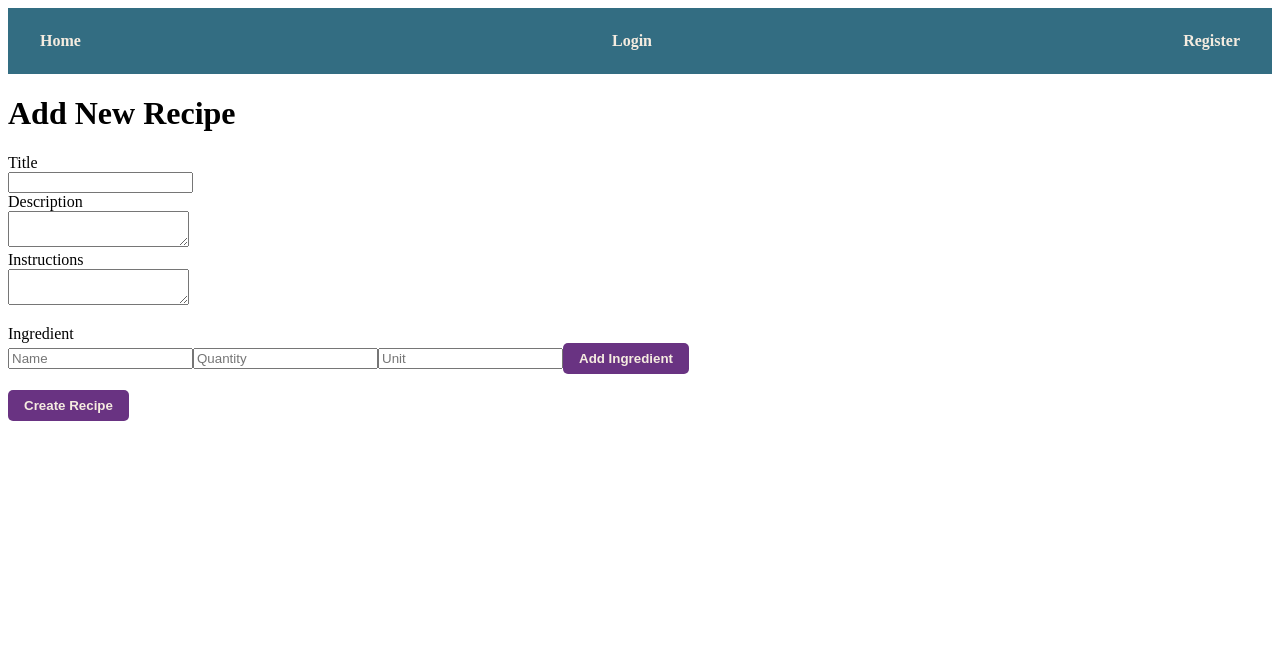
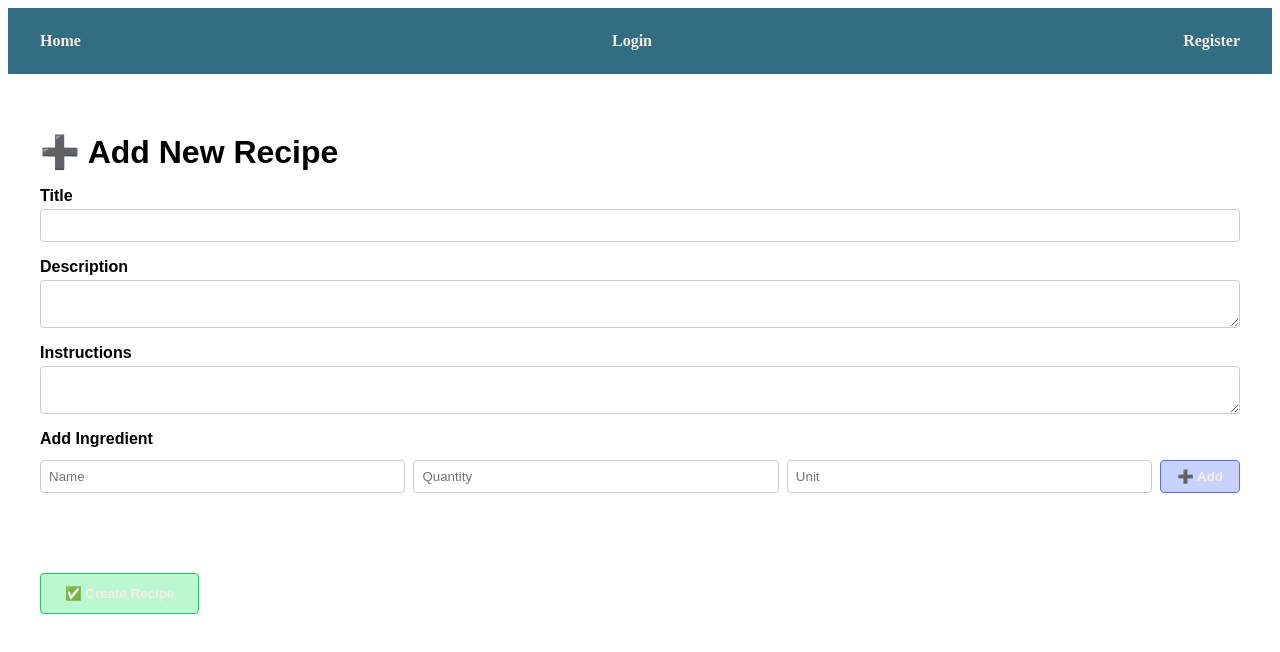
Before and after one commit to cmellor00/Whiskr.Front, a React (Vite) app: page /addRecipe in a window 1280 px wide. Shown: the top 652 px of the page. Built offline with nearby package versions, Linux system fonts and the light colour scheme.

Commit message:
Added AddRecipe styles

```diff
--- /dev/null
+++ b/src/Styles/addRecipe.css
@@ -0,0 +1,67 @@
+.add-recipe-form {
+    display: flex;
+    flex-direction: column;
+    gap: 1rem;
+}
+
+.form-group {
+    display: flex;
+    flex-direction: column;
+}
+
+.form-group label {
+    font-weight: bold;
+    margin-bottom: 0.25rem;
+}
+
+.form-group input,
+.form-group textarea {
+    padding: 0.5rem;
+    border: 1px solid #ccc;
+    border-radius: 4px;
+}
+
+.ingredient-group .ingredient-inputs {
+    display: flex;
+    flex-wrap: wrap;
+    gap: 0.5rem;
+    margin-top: 0.5rem;
+}
+
+.ingredient-group input {
+    flex: 1;
+    min-width: 100px;
+}
+
+.ingredient-inputs button {
+    background-color: #c7d2fe;
+    border: 1px solid #6366f1;
+    border-radius: 4px;
+    padding: 0.5rem 1rem;
+    cursor: pointer;
+}
+
+.ingredient-inputs button:hover {
+    background-color: #a5b4fc;
+}
+
+.ingredient-list {
+    padding-left: 1.25rem;
+    list-style-type: disc;
+}
+
+.form-actions {
+    margin-top: 1rem;
+}
+
+.form-actions button {
+    background-color: #bbf7d0;
+    border: 1px solid #22c55e;
+    border-radius: 4px;
+    padding: 0.75rem 1.5rem;
+    cursor: pointer;
+}
+
+.form-actions button:hover {
+    background-color: #86efac;
+}
--- a/src/components/AddRecipe.jsx
+++ b/src/components/AddRecipe.jsx
@@ -2,11 +2,12 @@ import React, { useState } from "react";
 import { useNavigate } from "react-router-dom";
 import { useAuth } from "../auth/AuthContext";
 import { API } from "../api/apiContext";
+import "../Styles/home.css";
+import "../Styles/addRecipe.css"; // New scoped styles
 
 export default function AddRecipe() {
     const [title, setTitle] = useState("");
     const [description, setDescription] = useState("");
-
     const [instructions, setInstructions] = useState("");
     const [ingredients, setIngredients] = useState([]);
     const [newIngredient, setNewIngredient] = useState({ name: "", quantity: "", unit: "" });
@@ -24,11 +25,10 @@ export default function AddRecipe() {
         e.preventDefault();
         try {
             const res = await fetch(`${API}/recipes`, {
-
                 method: "POST",
                 headers: {
                     "Content-Type": "application/json",
-                    Authorization: `Bearer ${token}`, // include token like pantry
+                    Authorization: `Bearer ${token}`,
                 },
                 body: JSON.stringify({ title, description, instructions, ingredients }),
             });
@@ -43,13 +43,13 @@ export default function AddRecipe() {
     };
 
     return (
-        <div>
-            <h1>Add New Recipe</h1>
-            {error && <p style={{ color: "red" }}>{error}</p>}
+        <div className="home-container">
+            <h2 className="home-heading">➕ Add New Recipe</h2>
+            {error && <p className="error-message">{error}</p>}
 
-            <form onSubmit={handleSubmit}>
-                <div>
-                    <label>Title</label><br />
+            <form className="add-recipe-form" onSubmit={handleSubmit}>
+                <div className="form-group">
+                    <label>Title</label>
                     <input
                         type="text"
                         value={title}
@@ -57,8 +57,9 @@ export default function AddRecipe() {
                         required
                     />
                 </div>
-                <div>
-                    <label>Description</label><br />
+
+                <div className="form-group">
+                    <label>Description</label>
                     <textarea
                         value={description}
                         onChange={(e) => setDescription(e.target.value)}
@@ -66,8 +67,8 @@ export default function AddRecipe() {
                     />
                 </div>
 
-                <div>
-                    <label>Instructions</label><br />
+                <div className="form-group">
+                    <label>Instructions</label>
                     <textarea
                         value={instructions}
                         onChange={(e) => setInstructions(e.target.value)}
@@ -75,30 +76,40 @@ export default function AddRecipe() {
                     />
                 </div>
 
-                <div style={{ marginTop: "1em" }}>
-                    <label>Ingredient</label><br />
+                <div className="form-group ingredient-group">
+                    <label>Add Ingredient</label>
+                    <div className="ingredient-inputs">
                         <input
                             type="text"
                             placeholder="Name"
                             value={newIngredient.name}
-                        onChange={(e) => setNewIngredient({ ...newIngredient, name: e.target.value })}
+                            onChange={(e) =>
+                                setNewIngredient({ ...newIngredient, name: e.target.value })
+                            }
                         />
                         <input
                             type="number"
                             placeholder="Quantity"
                             value={newIngredient.quantity}
-                        onChange={(e) => setNewIngredient({ ...newIngredient, quantity: e.target.value })}
+                            onChange={(e) =>
+                                setNewIngredient({ ...newIngredient, quantity: e.target.value })
+                            }
                         />
                         <input
                             type="text"
                             placeholder="Unit"
                             value={newIngredient.unit}
-                        onChange={(e) => setNewIngredient({ ...newIngredient, unit: e.target.value })}
+                            onChange={(e) =>
+                                setNewIngredient({ ...newIngredient, unit: e.target.value })
+                            }
                         />
-                    <button type="button" onClick={handleAddIngredient}>Add Ingredient</button>
+                        <button type="button" onClick={handleAddIngredient}>
+                            ➕ Add
+                        </button>
+                    </div>
                 </div>
 
-                <ul>
+                <ul className="ingredient-list">
                     {ingredients.map((ing, i) => (
                         <li key={i}>
                             {ing.name} – {ing.quantity} {ing.unit}
@@ -106,8 +117,8 @@ export default function AddRecipe() {
                     ))}
                 </ul>
 
-                <div style={{ marginTop: "1em" }}>
-                    <button type="submit">Create Recipe</button>
+                <div className="form-actions">
+                    <button type="submit">✅ Create Recipe</button>
                 </div>
             </form>
         </div>
```
Lines whose indentation alone changed are shown as unchanged.
